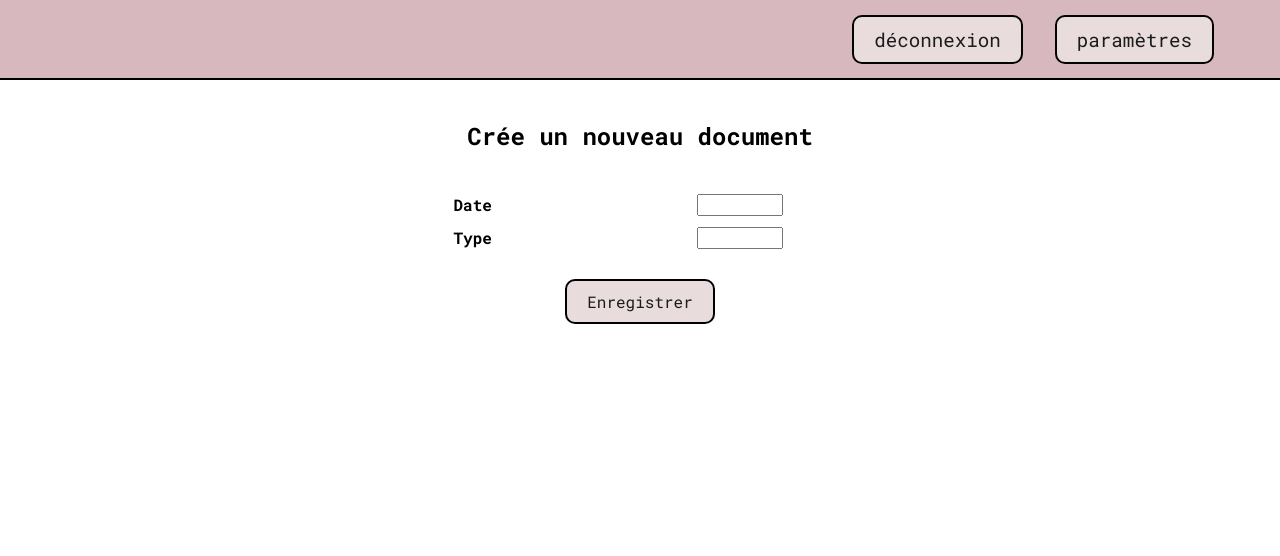
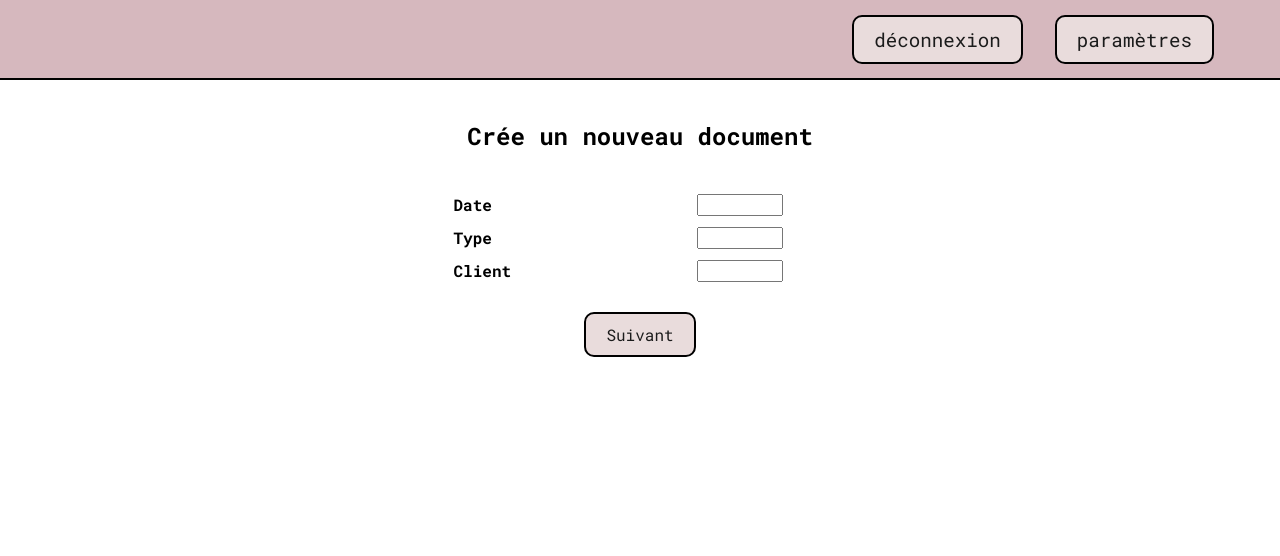
Before and after one commit to MarlonBas/ArtisanAutogestion, a Symfony app: template templates/document/adddocument.html.twig in a window 1280 px wide. Shown: the top 556 px of the page. Run offline with Twig, Linux system fonts and the light colour scheme; the template is opened without the code that fills it, so the values that code supplies are empty; form fields are guessed from the names that the template uses; some libraries are stand-ins or nearby versions.

Commit message:
Stable main, begin using branches

```diff
--- a/src/Entity/Client.php
+++ b/src/Entity/Client.php
@@ -43,6 +43,11 @@ class Client
     public function __construct()
     {
         $this->Documents = new ArrayCollection();
+    }
+
+    public function __toString(): string
+    {
+        return $this->nom ?? '';
     }
 
     public function getId(): ?int
--- a/templates/document/adddocument.html.twig
+++ b/templates/document/adddocument.html.twig
@@ -15,7 +15,11 @@
             <div class="form-label">{{ form_label(form.type) }}</div>
             <div class="form-field">{{ form_widget(form.type) }}</div>
         </div>
-    <button type="submit" class="submit-button">Enregistrer</button>
+        <div class="form-row">
+            <div class="form-label">{{ form_label(form.client) }}</div>
+            <div class="form-field">{{ form_widget(form.client) }}</div>
+        </div>
+    <button type="submit" class="submit-button">Suivant</button>
     {{ form_end(form) }}
 </div>
 {% endblock %}
--- a/templates/inc/nav.html.twig
+++ b/templates/inc/nav.html.twig
@@ -1,7 +1,9 @@
 <nav class="navbar">
             <div class="navbar__container">
                 <a href="/main" id="navbar__logo"></a>
+                {% if app.user %}
                 <a href="/main" id="navbar__logo">{{app.user.nom}}</a>
+                {% endif %}
                 <div class="navbar__toggle" id="mobile-menu">
                     <span class="bar"></span>
                     <span class="bar"></span>
```
Also changed, not shown: src/Form/DocumentType.php (+4 -7 lines).
